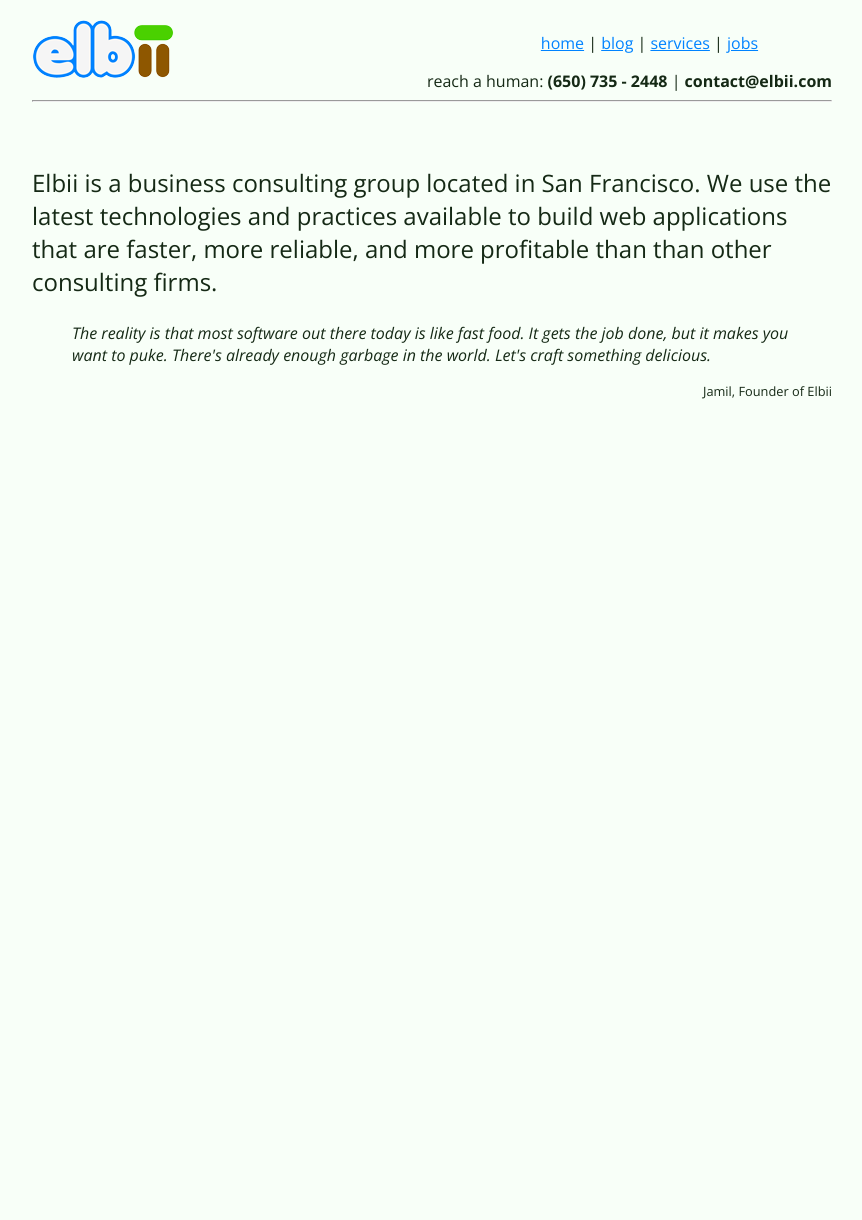
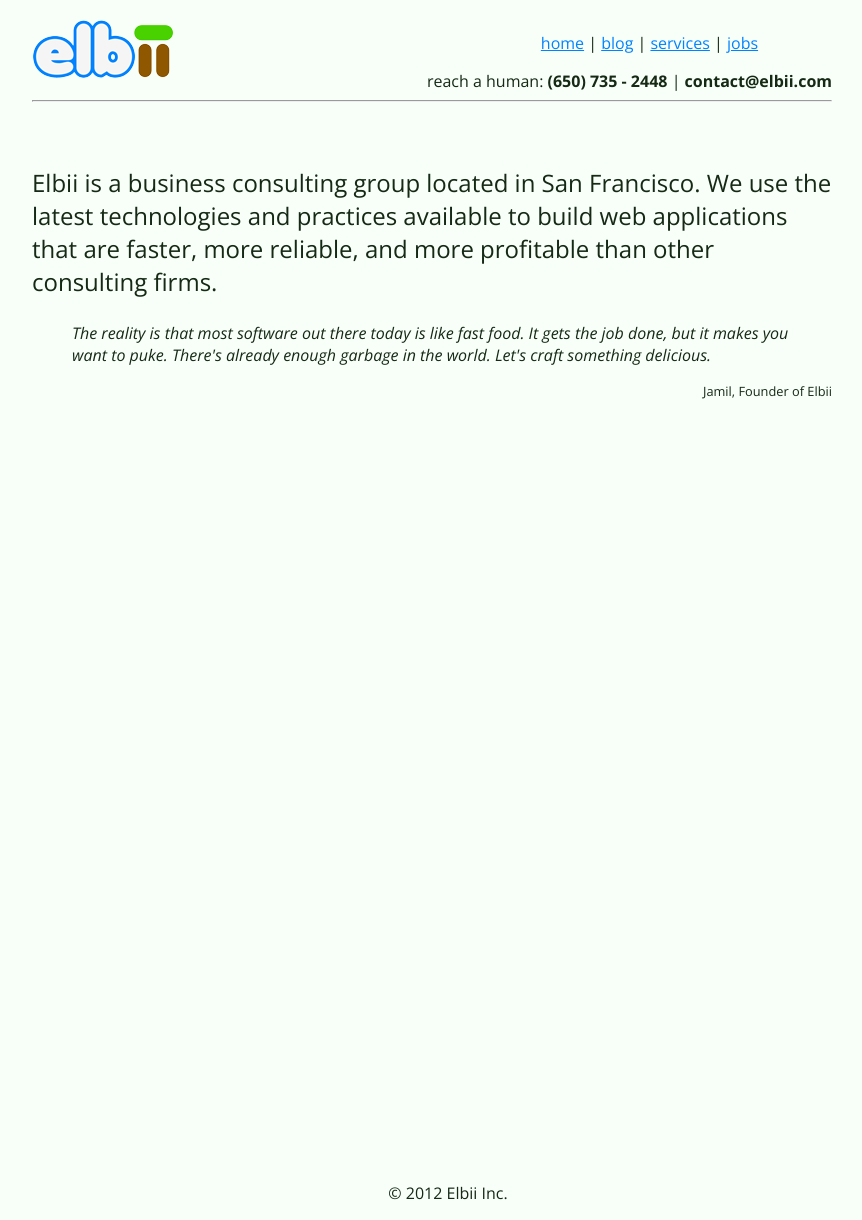
Before and after one commit to elbii/elbii.com, a Jekyll site: the page built from index.html, in a window 1280 px wide. Shown: the whole page, without its empty margins (208-1070 px from the left). Built offline with Jekyll 4.4.1, drawn with Linux system fonts in a browser that asks for light colours; before the commit the page ends 900 px from its top, so only the background shows below that.

Commit message:
footer, fixed typo

```diff
--- a/_layouts/default.html
+++ b/_layouts/default.html
@@ -36,6 +36,10 @@
         {{ content }}
       </div>
 
+      <footer>
+        © 2012 Elbii Inc.
+      </footer>
+
     </div>
 
     <!-- JS -->
--- a/css/screen.css
+++ b/css/screen.css
@@ -53,6 +53,13 @@ a {
 
 #content {
   margin-top: 4em;
+  min-height: 1000px;
+}
+
+footer {
+  width: 100%;
+  text-align: center;
+  margin: 1em;
 }
 
 .nav {
--- a/index.html
+++ b/index.html
@@ -4,7 +4,7 @@ title: Business Consulting | Elbii
 ---
 
 <p class="lead">
-  Elbii is a business consulting group located in San Francisco. We use the latest technologies and practices available to build web applications that are faster, more reliable, and more profitable than than other consulting firms.
+  Elbii is a business consulting group located in San Francisco. We use the latest technologies and practices available to build web applications that are faster, more reliable, and more profitable than other consulting firms.
 </p>
 
 <div class="quote">
```
